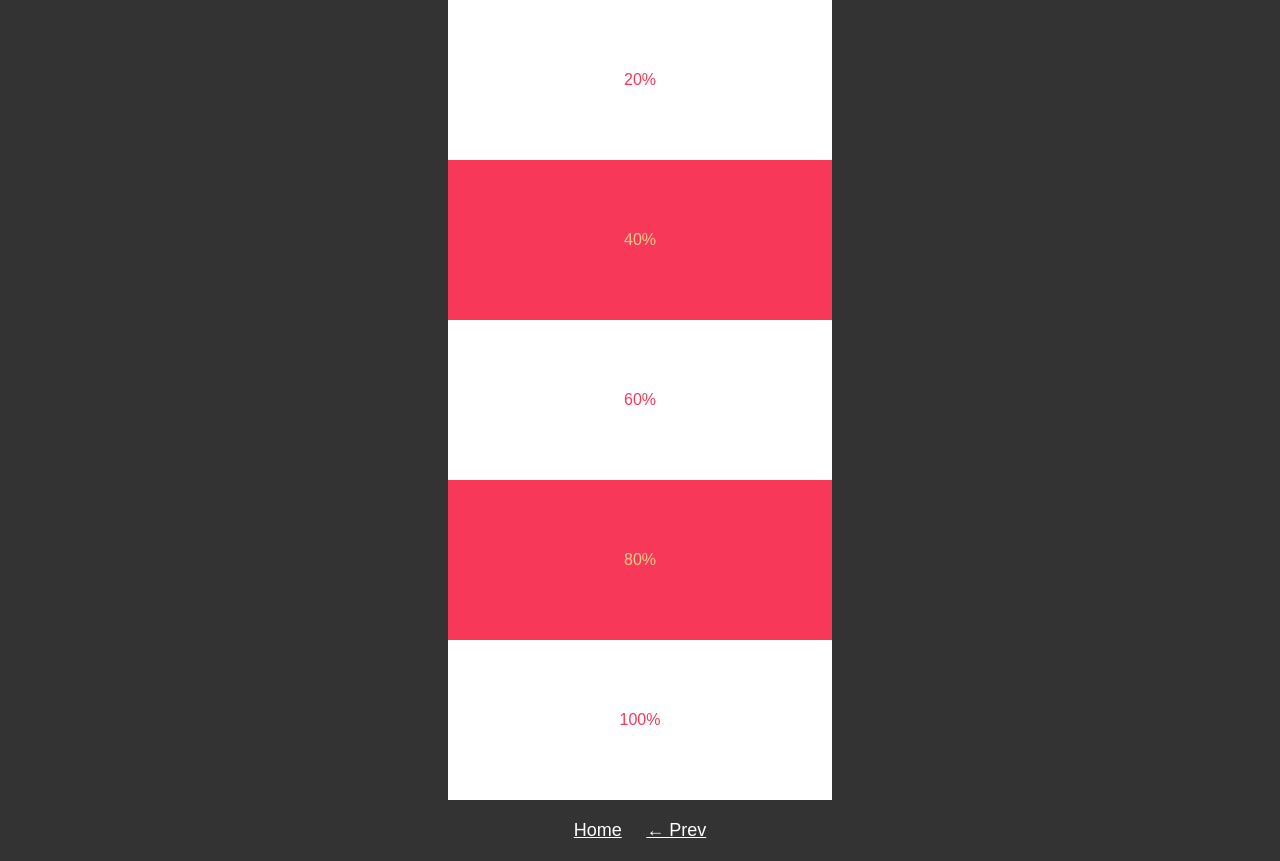
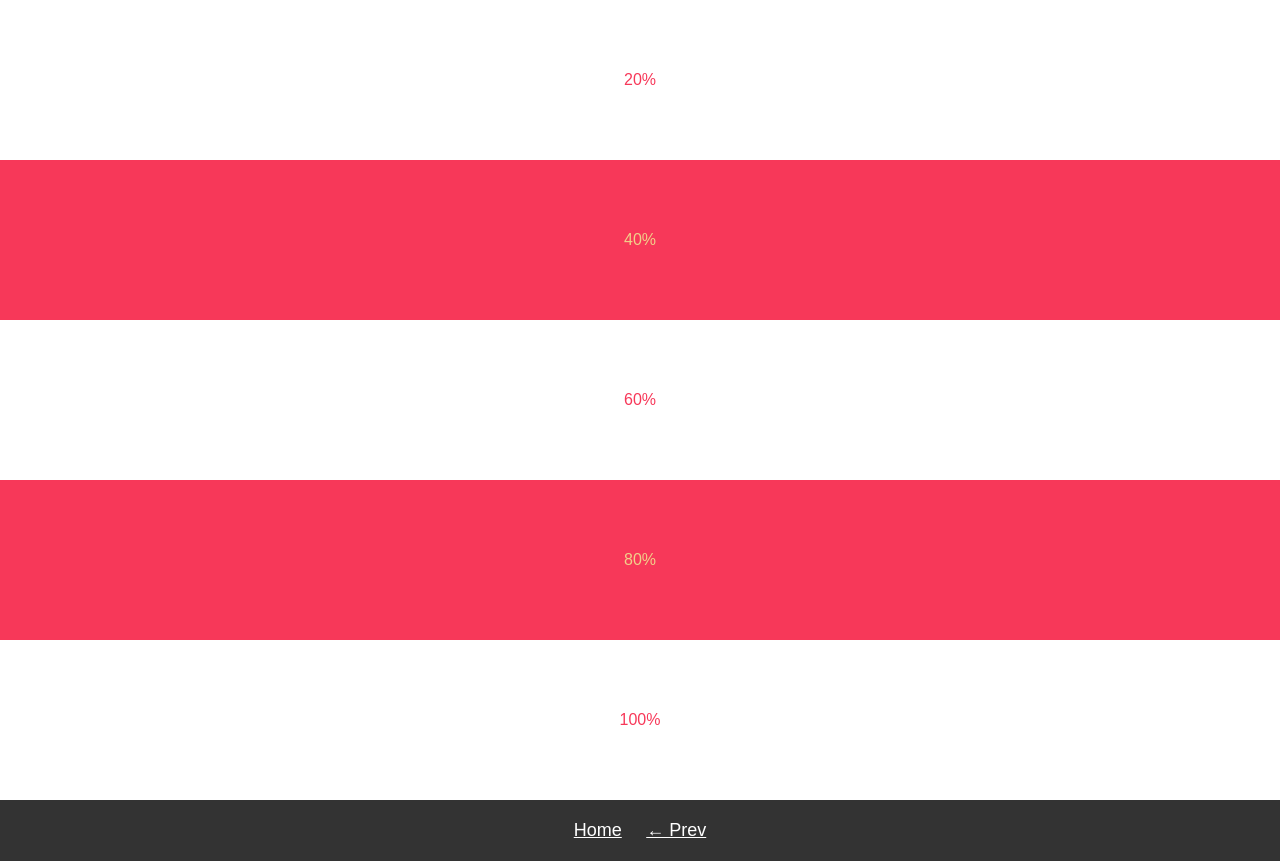
Before and after one commit to yulinn41/viewport-on-mobile-demo, a website: page docs/page3-postcss.html in a window 1280 px wide. Drawn offline with Linux system fonts and the light colour scheme.

Commit message:
把寬度設100

```diff
--- a/docs/styles-postcss.css
+++ b/docs/styles-postcss.css
@@ -1,7 +1,8 @@
 .module {
-  height: 100vh; /* PostCSS 會處理它 */
+  height: 100vh;
+  width: 100%;     /* ← 重要！要覆蓋 max-width */
+  max-width: none; /* ← 防止舊版本 cache */
   margin: 0 auto;
-  max-width: 30%;
 }
 
 @supports (-webkit-touch-callout: none) {
--- a/src/styles.css
+++ b/src/styles.css
@@ -1,7 +1,8 @@
 .module {
-  height: 100vh; /* PostCSS 會處理它 */
+  height: 100vh;
+  width: 100%;     /* ← 重要！要覆蓋 max-width */
+  max-width: none; /* ← 防止舊版本 cache */
   margin: 0 auto;
-  max-width: 30%;
 }
 
 .module__item {
```
